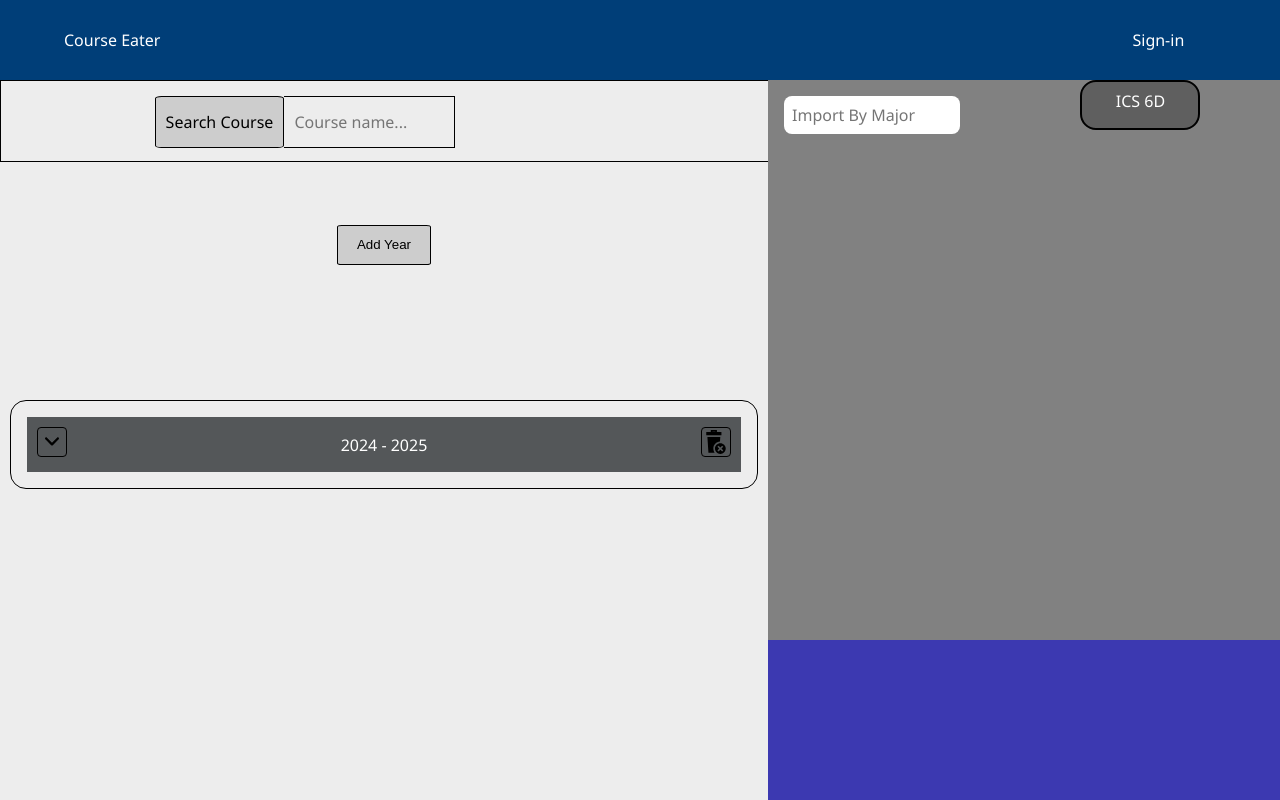
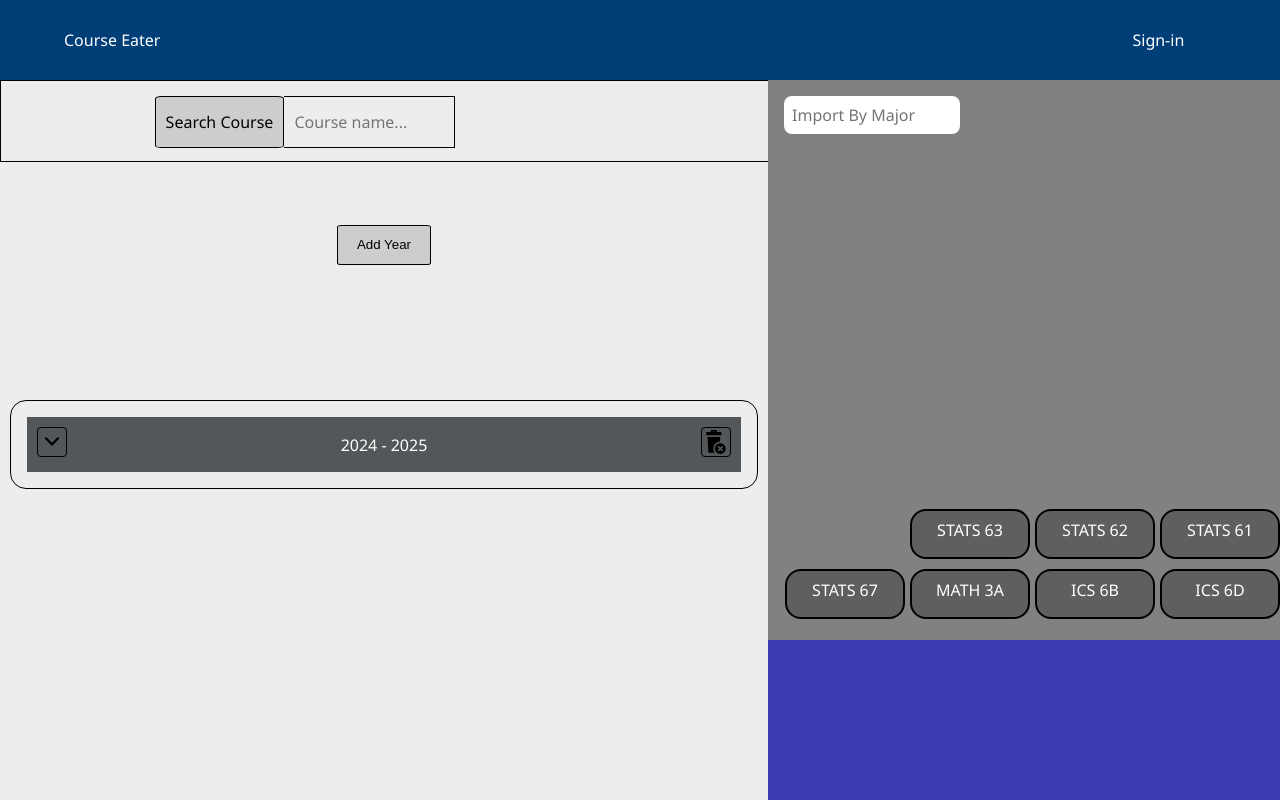
Before and after one commit to NeatPatel/course-planner, a React (Vite) app in the folder Frontend/: page / in a window 1280 px wide. Built offline with nearby package versions, Linux system fonts and the light colour scheme.

Commit message:
add css styling for multiple draggables in course bag + add removable button on hover for draggables-- still need to fix dropping feature into the table

```diff
--- a/Frontend/src/App.css
+++ b/Frontend/src/App.css
@@ -99,6 +99,8 @@ body {
   background-color: #818181;
   height: 70%;
   display: flex;
+  flex-wrap: wrap;
+  /* flex-direction: column; */
 }
 
 .completed-courses {
@@ -107,8 +109,11 @@ body {
 }
 
 .majorSearchContainer {
+  display: flex;
   justify-content: center;
   align-items: center;
+  width: 100%;
+  height: min-content;
 }
 
 input {
@@ -209,3 +214,14 @@ input {
   /* justify-content: center; */
   align-items: center;
 }
+
+.course-bag {
+  display: flex;
+  flex-direction: row-reverse;
+  flex-wrap: wrap-reverse;
+  row-gap: 10px;
+  column-gap: 5px;
+  width: 100%;
+  height: 80%;
+  align-content: flex-start;
+}
--- a/Frontend/src/App.tsx
+++ b/Frontend/src/App.tsx
@@ -37,9 +37,11 @@ function App() {
       </div>
 
       <div className="body">
-        <DndContext onDragEnd={({ over }) => {
-          console.log(over);
-          setParent(over ? over.id : null)
+        <DndContext onDragEnd={(e) => {
+          console.log('drag end event: ')
+          console.log(e);
+          console.log(e.over)
+          setParent(e.over ? e.over.id : null)
 
         }}>
           <div className="planning-area">
@@ -65,7 +67,15 @@ function App() {
           <div className="course-selection">
             <div className="major-selection">
               <SearchBar />
-              {!parent ? <DraggableCourse id={'ICS 6D'}> ICS 6D </DraggableCourse> : null}
+              <div className="course-bag">
+                {!parent ? <DraggableCourse id={'ICS 6D'}> ICS 6D </DraggableCourse> : null}
+                {!parent ? <DraggableCourse id={'ICS 6B'}> ICS 6B </DraggableCourse> : null}
+                {!parent ? <DraggableCourse id={'MATH 3A'}> MATH 3A </DraggableCourse> : null}
+                {!parent ? <DraggableCourse id={'STATS 67'}> STATS 67 </DraggableCourse> : null}
+                {!parent ? <DraggableCourse id={'STATS 61'}> STATS 61 </DraggableCourse> : null}
+                {!parent ? <DraggableCourse id={'STATS 62'}> STATS 62 </DraggableCourse> : null}
+                {!parent ? <DraggableCourse id={'STATS 63'}> STATS 63 </DraggableCourse> : null}
+              </div>
 
               {/* Uncomment above to play with the draggable course component-- still in progress */}
 
--- a/Frontend/src/components/DraggableCourse/DraggableCourse.module.css
+++ b/Frontend/src/components/DraggableCourse/DraggableCourse.module.css
@@ -12,9 +12,26 @@
   border-radius: 1em;
   border: 2px solid black;
   justify-content: center;
+  margin-top: 0px !important;
 }
 
 /* .text {
 
 
 } */
+
+.delete {
+  position: relative;
+  bottom: 10px;
+  left: 10%;
+  width: 20px;
+  padding: 0.25vh;
+  transition: background-color 0.25s ease-in-out, transform 0.25s ease-in-out, border-radius 0.25s ease-in-out;
+}
+
+.delete:hover {
+  transform: scale(1.2);
+  background-color: rgb(249, 41, 41);
+  border-radius: 0.5em;
+  cursor: pointer;
+}
--- a/Frontend/src/components/DraggableCourse/DraggableCourse.tsx
+++ b/Frontend/src/components/DraggableCourse/DraggableCourse.tsx
@@ -2,8 +2,12 @@ import styles from "./DraggableCourse.module.css";
 import { useState, useRef } from 'react';
 import { useDraggable } from '@dnd-kit/core';
 import { CSS } from "@dnd-kit/utilities";
+import DeleteIcon from '../../icons/delete.svg';
 
 export default function DraggableCourse({ id, children }: any) {
+    const [isHovering, setIsHovering] = useState<boolean>(false);
+    const [isRemoved, setIsRemoved] = useState<boolean>(false);
+
     const { attributes, listeners, setNodeRef, transform }: any = useDraggable({
         id: id
     })
@@ -13,9 +17,26 @@ export default function DraggableCourse({ id, children }: any) {
     };
 
     return (
-        <div ref={setNodeRef} className={styles.container} style={style} {...listeners} {...attributes}>
-            {children}
-        </div>
+        <>
+            {
+                isRemoved == false && (
+                    <div ref={setNodeRef} className={styles.container} style={style} {...listeners} {...attributes}
+                        onMouseEnter={() => setIsHovering(true)}
+                        onMouseLeave={() => setIsHovering(false)}>
+                        {children}
+                        {
+                            isHovering && <img className={styles.delete} src={DeleteIcon} alt=""
+                                onClick={() => {
+                                    setIsRemoved(prevState => !prevState)
+                                }} />
+                        }
+                    </div>
+                )
+            }
+
+
+
+        </>
 
     )
 }
```
